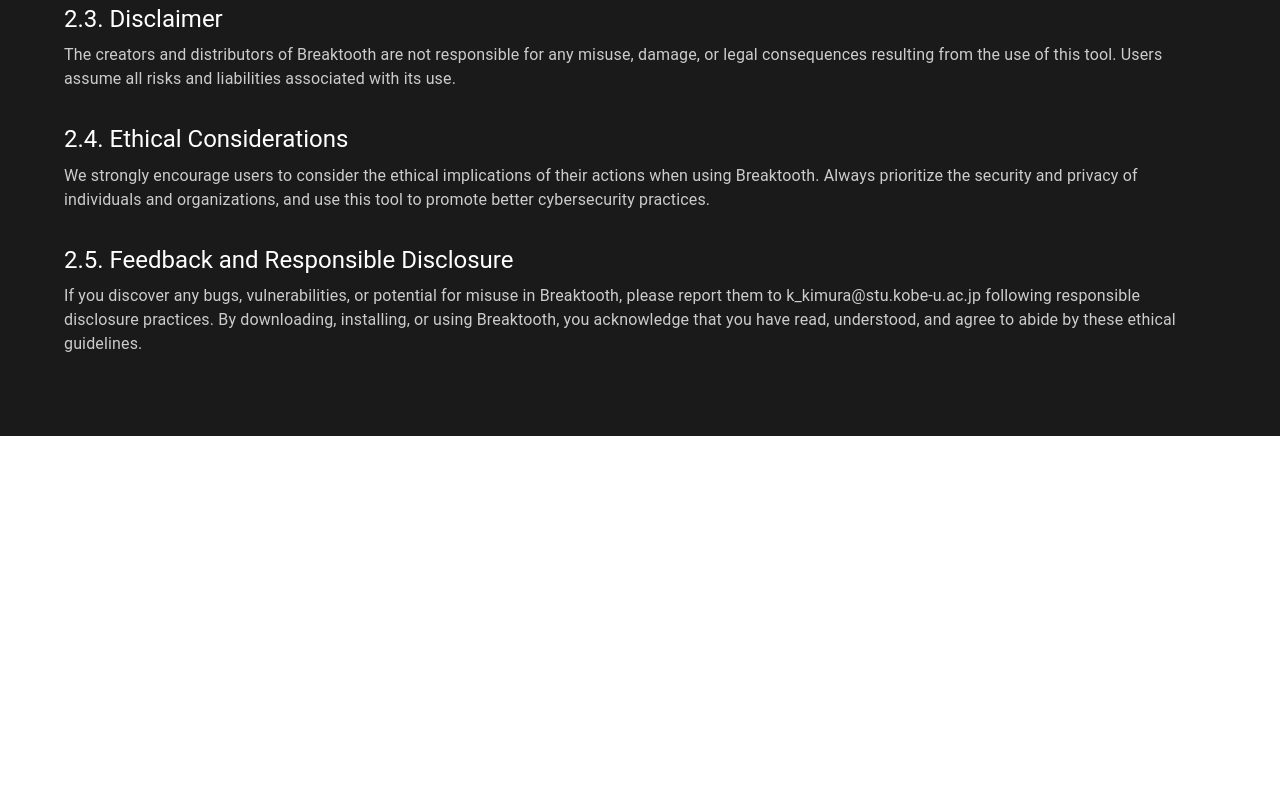
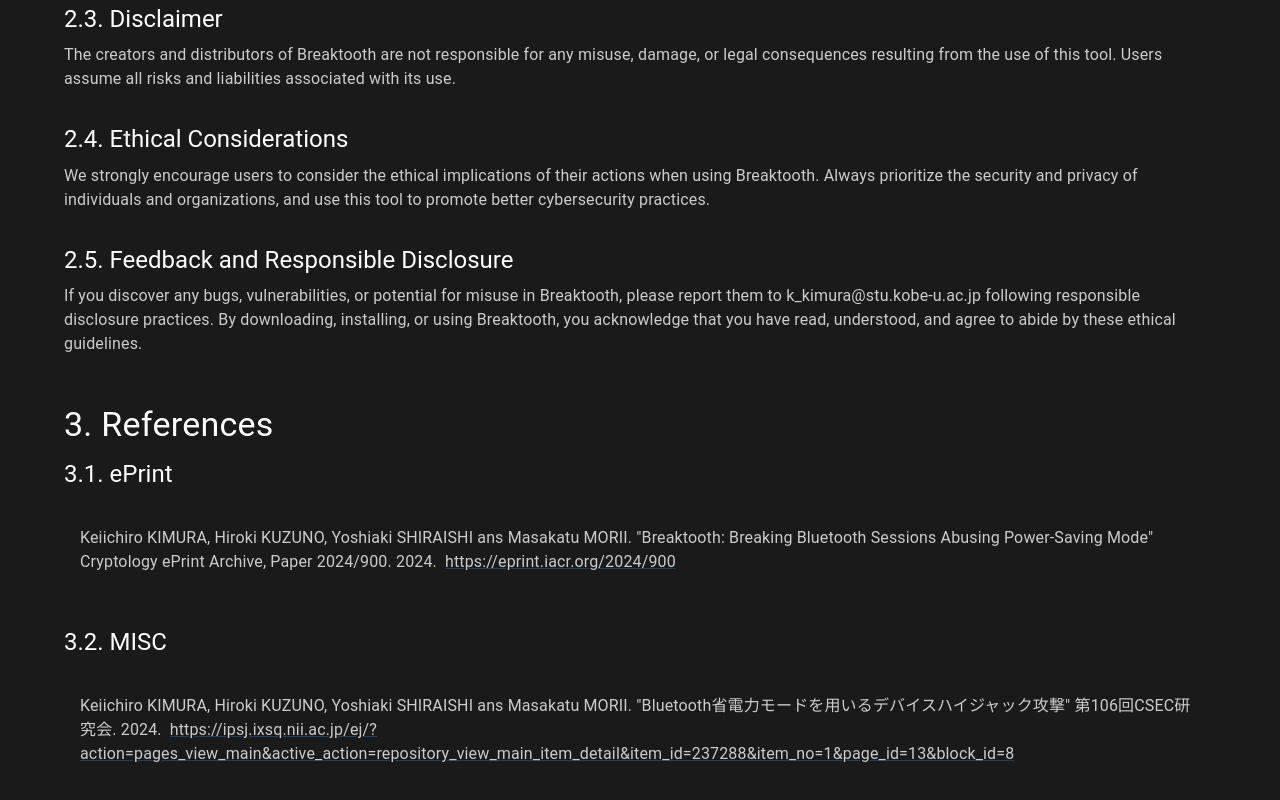
Before and after one commit to breaktooth/breaktooth.github.io, a React (Create React App) app in the folder app/: page / in a window 1280 px wide. Shown: the part 1457-2257 px from the top of the page. Before the commit the page ends 1893 px from the top, so only its background shows below. Built offline with nearby package versions, Linux system fonts and the light colour scheme.

Commit message:
commit all changes

```diff
--- a/app/src/App.tsx
+++ b/app/src/App.tsx
@@ -13,6 +13,7 @@
   ListItemText,
   Container,
   Button,
+  Link,
 } from "@mui/material";
 import MenuIcon from "@mui/icons-material/Menu";
 import DownloadIcon from "@mui/icons-material/Download";
@@ -162,6 +163,50 @@
             content="If you discover any bugs, vulnerabilities, or potential for misuse in Breaktooth, please report them to k_kimura@stu.kobe-u.ac.jp following responsible disclosure practices. By downloading, installing, or using Breaktooth, you acknowledge that you have read, understood, and agree to abide by these ethical guidelines."
           />
         </Box>
+        <Box id="references" sx={{ mb: 6 }}>
+          <Typography variant="h4" gutterBottom>
+            3. References
+          </Typography>
+          <Section
+            title="3.1. ePrint"
+            content=""
+            bulletPoints={[
+              <React.Fragment key="eprint">
+                Keiichiro KIMURA, Hiroki KUZUNO, Yoshiaki SHIRAISHI ans Masakatu
+                MORII. "Breaktooth: Breaking Bluetooth Sessions Abusing
+                Power-Saving Mode" Cryptology ePrint Archive, Paper 2024/900.
+                2024.
+                <Link
+                  href="https://eprint.iacr.org/2024/900"
+                  target="_blank"
+                  rel="noopener noreferrer"
+                  sx={{ color: "#4CAF50", ml: 1 }}
+                >
+                  https://eprint.iacr.org/2024/900
+                </Link>
+              </React.Fragment>,
+            ]}
+          />
+          <Section
+            title="3.2. MISC"
+            content=""
+            bulletPoints={[
+              <React.Fragment key="misc">
+                Keiichiro KIMURA, Hiroki KUZUNO, Yoshiaki SHIRAISHI ans Masakatu
+                MORII. "Bluetooth省電力モードを用いるデバイスハイジャック攻撃"
+                第106回CSEC研究会. 2024.
+                <Link
+                  href="https://ipsj.ixsq.nii.ac.jp/ej/?action=pages_view_main&active_action=repository_view_main_item_detail&item_id=237288&item_no=1&page_id=13&block_id=8"
+                  target="_blank"
+                  rel="noopener noreferrer"
+                  sx={{ color: "#4CAF50", ml: 1 }}
+                >
+                  https://ipsj.ixsq.nii.ac.jp/ej/?action=pages_view_main&active_action=repository_view_main_item_detail&item_id=237288&item_no=1&page_id=13&block_id=8
+                </Link>
+              </React.Fragment>,
+            ]}
+          />
+        </Box>
       </Container>
     </Box>
   );
@@ -170,7 +215,7 @@
 interface SectionProps {
   title: string;
   content: string;
-  bulletPoints?: string[];
+  bulletPoints?: React.ReactNode[];
 }
 
 function Section({ title, content, bulletPoints }: SectionProps) {
```
Also changed, not shown: 7 other files (tests, documents, lock files or other folders).
